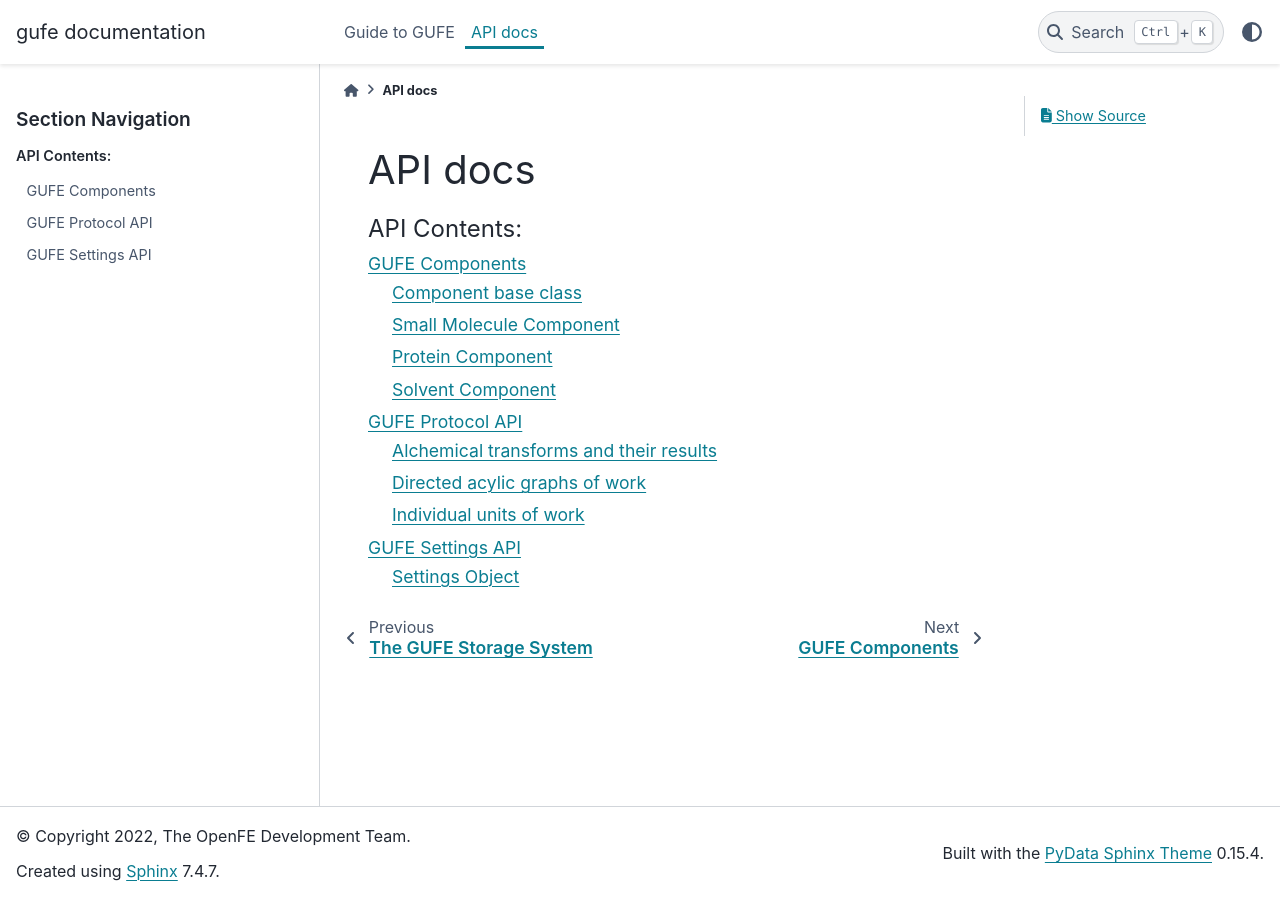
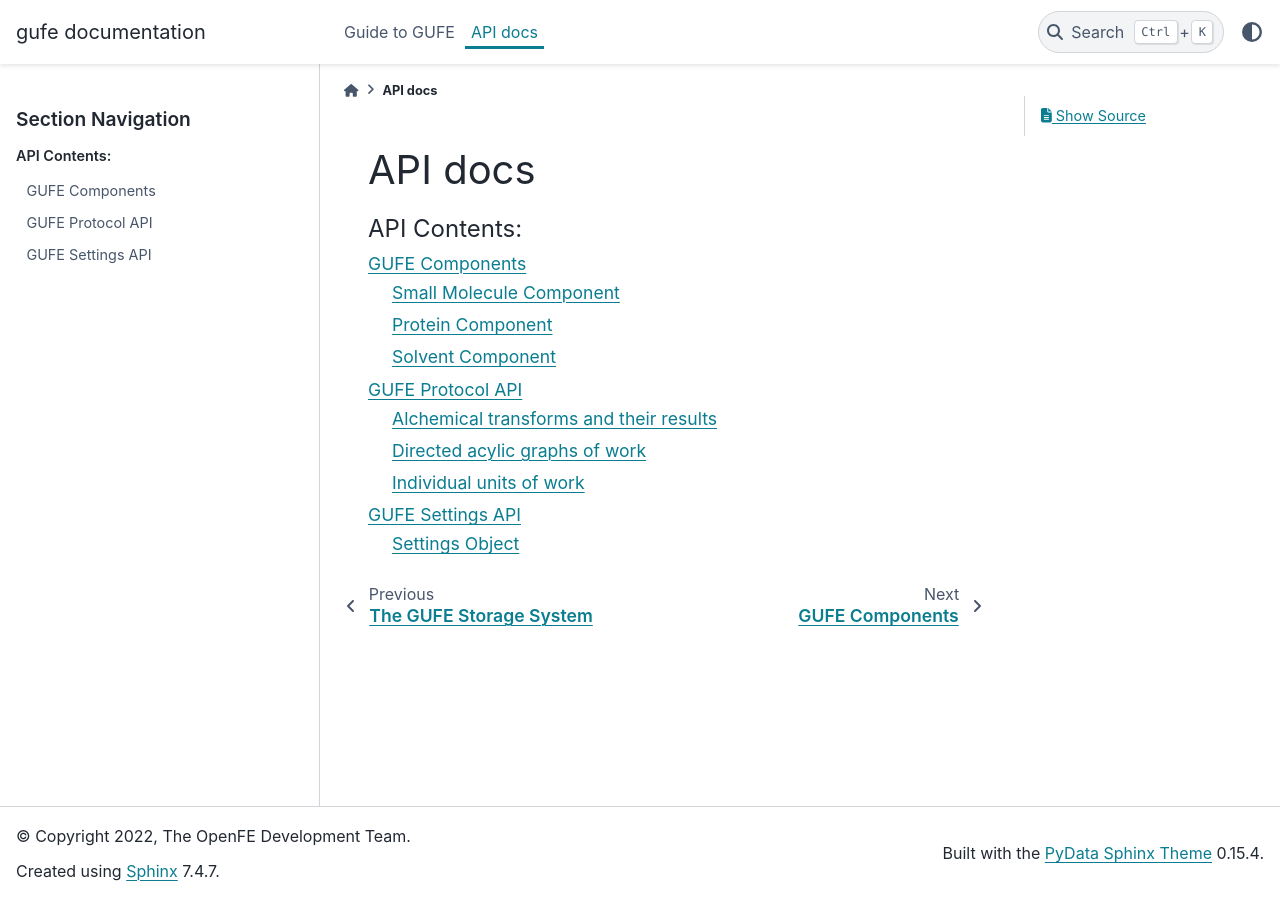
Before and after one commit to OpenFreeEnergy/gufe, a Sphinx documentation site: the page built from docs/api.rst, in a window 1280 px wide. Built offline with Sphinx 7.4.7 and the PyData theme 0.15.4, drawn with Linux system fonts in a browser that asks for light colours.

Commit message:
see if this shows us another error or fixes the error

```diff
--- a/docs/api/components.rst
+++ b/docs/api/components.rst
@@ -1,11 +1,11 @@
 GUFE Components
 ---------------
 
-Component base class
-====================
 
-.. autoclass:: gufe.components.Component
-	       :members:
+
+
+
+
 
 Small Molecule Component
 ========================
```
